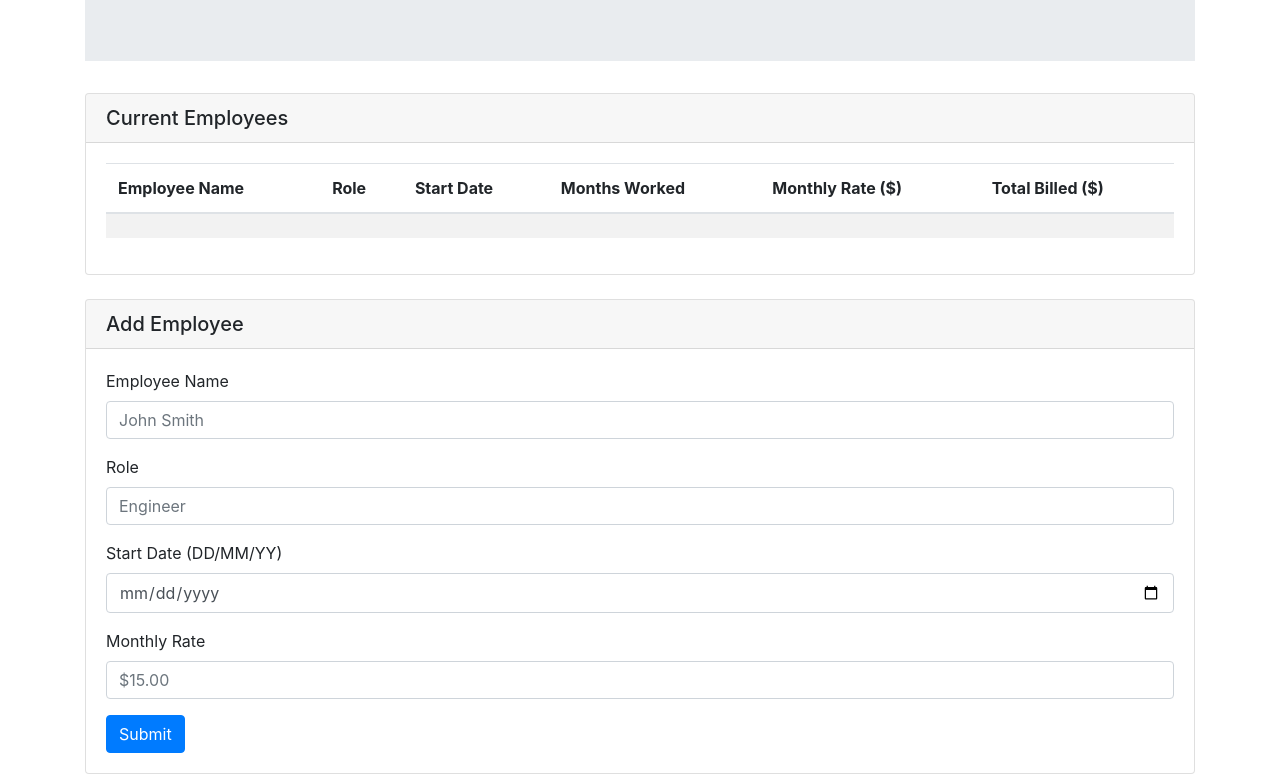
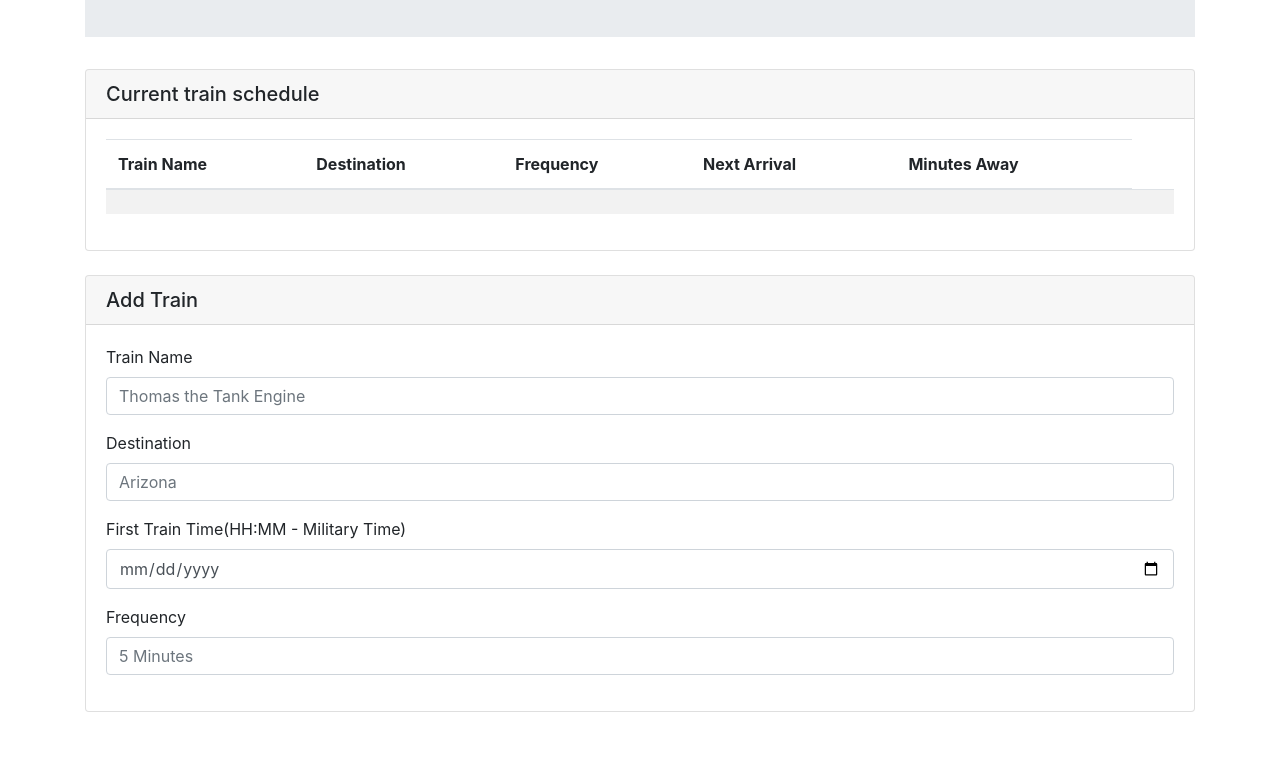
Before and after one commit to AdrielAngeles/Train-Schedule, a plain HTML site: page index.html in a window 1280 px wide. Shown: the part 166-940 px from the top of the page. After the commit the page ends 878 px from the top, so only its background shows below. Drawn offline with nearby package versions, Linux system fonts and the light colour scheme.

Commit message:
not perfect but its something

```diff
--- a/index.html
+++ b/index.html
@@ -11,21 +11,21 @@
    <div class="jumbotron jumbotron-fluid">
        <div class="container">
          <h1 class="display-4">Train Schedule</h1>
-         <3>A Comprehensive Directory of Employee Billable Hours</3>
+         <!-- <3>choo choo</3> -->
        </div>
      </div>
      <div class="card">
-       <h5 class="card-header">Current Employees</h5>
+       <h5 class="card-header">Current train schedule</h5>
        <div class="card-body">
            <table class="table table-striped">
                <thead>
                  <tr>
-                   <th scope="col">Employee Name</th>
-                   <th scope="col">Role</th>
-                   <th scope="col">Start Date</th>
-                   <th scope="col">Months Worked</th>
-                   <th scope="col">Monthly Rate ($)</th>
-                   <th scope="col">Total Billed ($)</th>
+                   <th scope="col">Train Name </th>
+                   <th scope="col">Destination</th>
+                   <th scope="col">Frequency</th>
+                   <th scope="col">Next Arrival</th>
+                   <th scope="col">Minutes Away</th>
+
                  </tr>
                </thead>
                <tbody>
@@ -43,26 +43,26 @@
      </div>
      <br>
 <div class="card">
-   <h5 class="card-header">Add Employee</h5>
+   <h5 class="card-header">Add Train</h5>
    <div class="card-body">
        <form>
            <div class="form-group">
-             <label for="exampleInputEmail1">Employee Name</label>
-             <input type="name" class="form-control" id="employee-name" aria-describedby="emailHelp" placeholder="John Smith">
+             <label for="exampleInputEmail1">Train Name</label>
+             <input type="name" class="form-control" id="employee-name" aria-describedby="emailHelp" placeholder="Thomas the Tank Engine">
            </div>
            <div class="form-group">
-               <label for="exampleInputEmail1">Role</label>
-               <input type="role" class="form-control" id="employee-role" aria-describedby="emailHelp" placeholder="Engineer">
+               <label for="exampleInputEmail1">Destination</label>
+               <input type="role" class="form-control" id="employee-role" aria-describedby="emailHelp" placeholder="Arizona">
              </div>
              <div class="form-group">
-               <label for="exampleInputEmail1">Start Date (DD/MM/YY)</label>
-               <input type="date" class="form-control" id="employee-start-date" aria-describedby="emailHelp" placeholder="ex: 01/01/19">
+               <label for="exampleInputEmail1">First Train Time(HH:MM - Military Time)</label>
+               <input type="date" class="form-control" id="employee-start-date" aria-describedby="emailHelp" placeholder="">
              </div>
            <div class="form-group">
-             <label for="exampleInputPassword1">Monthly Rate</label>
-             <input type="rate" class="form-control" id="employee-monthly-rate" placeholder="$15.00">
+             <label for="exampleInputPassword1">Frequency</label>
+             <input type="rate" class="form-control" id="employee-monthly-rate" placeholder="5 Minutes">
            </div>
-           <button type="submit" class="btn btn-primary">Submit</button>
+
        </form>
    </div>
  </div>
--- /dev/null
+++ b/train.js
@@ -0,0 +1 @@
+$(document).ready();
```
